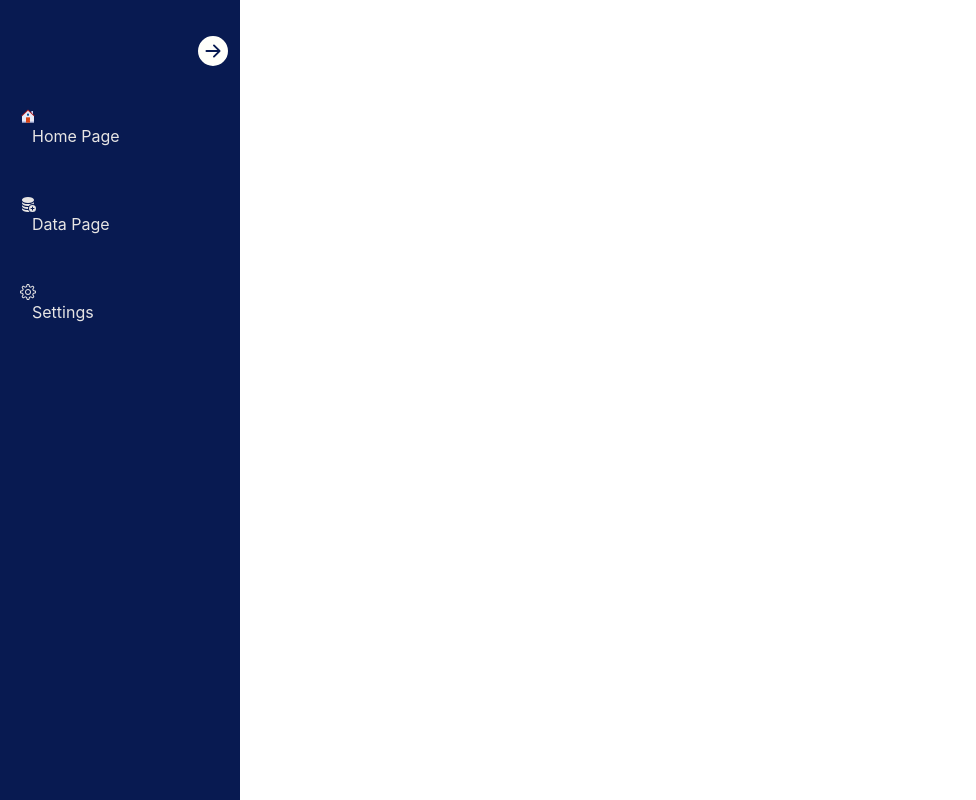
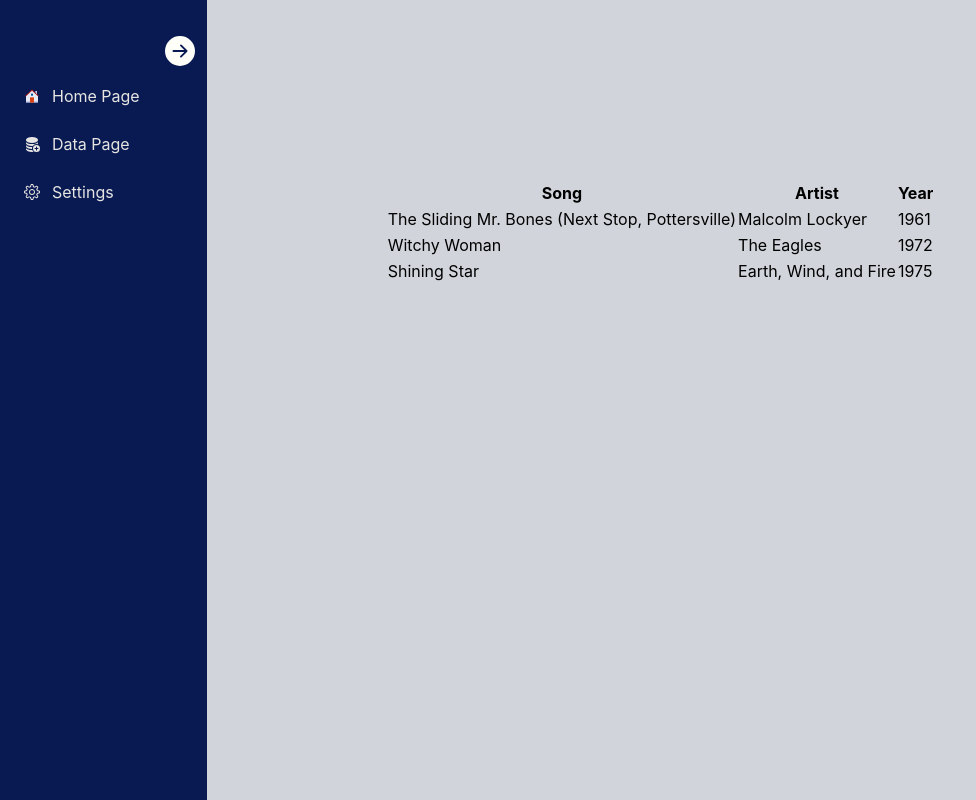
Before and after one commit to ipsitapriyadarsini/xchainmeta_task, a React (Create React App) app: page / in a window 1280 px wide. Shown: the whole page, without its empty margins (0-976 px from the left). Built offline with nearby package versions, Linux system fonts and the light colour scheme.

Commit message:
Added conetext API for state management and changed the theme

```diff
--- a/package.json
+++ b/package.json
@@ -38,6 +38,7 @@
     ]
   },
   "devDependencies": {
-    "tailwindcss": "^3.3.2"
+    "tailwindcss": "^3.3.2",
+    "@babel/plugin-proposal-private-property-in-object":"7.21.0-placeholder-for-preset-env.1"
   }
 }
--- a/src/App.js
+++ b/src/App.js
@@ -1,20 +1,23 @@
 import { Route, Routes } from 'react-router-dom';
 import './App.css';
 import HomePage from './pages/HomePage';
-import Settings from './pages/Settings.Jsx';
+import Settings from './pages/Settings.jsx';
 import DataPage from './pages/DataPage';
 import SideBar from './components/SideBar';
+import { useTheme } from './context';
 
 function App() {
+  const theme = useTheme()
   return (
     <div className="flex">
-      <SideBar>
+      <SideBar />
+      <div className={`p-5  w-full ${!theme.dark ? "bg-gray-300" : "bg-zinc-800"}`}>
         <Routes>
           <Route path="/" exact element={<HomePage />} />
           <Route path="/data" element={<DataPage />} />
           <Route path="/setting" element={<Settings />} />
         </Routes>
-      </SideBar>
+      </div>
     </div>
   );
 }
--- a/src/components/SideBar.jsx
+++ b/src/components/SideBar.jsx
@@ -3,6 +3,7 @@
 import * as fcIcons from "react-icons/fc";
 import * as slIcons from "react-icons/sl";
 import { Link } from 'react-router-dom';
+
 
 
 const menuItems = [
@@ -30,12 +31,12 @@
         onClick={() => setOpen(!open)} />
       <ul className='text-stone-200 mt-10'>
         {menuItems.map((item, index) => (
-          <li className="py-3 flex hover:bg-gray-200 hover:rounded hover:duration-300 hover:text-gray-800" key={index}>
-            <Link to={item.path}>
+          <Link to={item.path} key={index}>
+            <li className="py-3 flex hover:bg-gray-200 hover:rounded hover:duration-300 hover:text-gray-800" >
               <span className='pr-3 pt-1 ml-1'>{item.icon}</span>
               <span className={`duration-500 ${!open && 'hidden'}`}>{item.title}</span>
-            </Link>
-          </li>
+            </li>
+          </Link>
         ))}
       </ul>
     </nav>
--- /dev/null
+++ b/src/context.jsx
@@ -0,0 +1,18 @@
+import { createContext, useContext, useState } from "react"
+
+const ThemeContext = createContext()
+
+//create a custom hook
+export const useTheme = () => useContext(ThemeContext);
+
+
+const ThemeProvider = ({ children }) => {
+    const [dark, setDark] = useState(false)
+
+    return (
+        <ThemeContext.Provider value={{ dark, setDark }}>
+            {children}
+        </ThemeContext.Provider>
+    )
+}
+export default ThemeProvider
--- a/src/index.js
+++ b/src/index.js
@@ -3,14 +3,17 @@
 import './index.css';
 import App from './App';
 import { BrowserRouter } from 'react-router-dom';
+import ThemeProvider from './context';
 
 const root = ReactDOM.createRoot(document.getElementById('root'));
 root.render(
-  <React.StrictMode>
-  <BrowserRouter>
-    <App />
-    </BrowserRouter>
-  </React.StrictMode>
+  <ThemeProvider>
+    <React.StrictMode>
+      <BrowserRouter>
+        <App />
+      </BrowserRouter>
+    </React.StrictMode>
+  </ThemeProvider>
 );
 
 // If you want to start measuring performance in your app, pass a function
--- a/src/pages/HomePage.jsx
+++ b/src/pages/HomePage.jsx
@@ -2,8 +2,33 @@
 
 const HomePage = () => {
   return (
-    <div className='flex items-center'>
-      <h1>Home</h1>
+    <div className='flex items-center m-40'>
+      <table class="table-auto">
+        <thead>
+          <tr>
+            <th>Song</th>
+            <th>Artist</th>
+            <th>Year</th>
+          </tr>
+        </thead>
+        <tbody>
+          <tr>
+            <td>The Sliding Mr. Bones (Next Stop, Pottersville)</td>
+            <td>Malcolm Lockyer</td>
+            <td>1961</td>
+          </tr>
+          <tr>
+            <td>Witchy Woman</td>
+            <td>The Eagles</td>
+            <td>1972</td>
+          </tr>
+          <tr>
+            <td>Shining Star</td>
+            <td>Earth, Wind, and Fire</td>
+            <td>1975</td>
+          </tr>
+        </tbody>
+      </table>
     </div>
   )
 }
--- a/src/pages/Settings.Jsx
+++ b/src/pages/Settings.Jsx
@@ -1,8 +1,21 @@
-import React from 'react'
+import React, { useContext } from 'react'
+import { BsMoonStarsFill, BsSun } from 'react-icons/bs'
+import { useTheme } from "../context"
 
 const Settings = () => {
+
+  const { dark, setDark } = useTheme()
+
   return (
-    <div>Settings</div>
+    <div className='grid place-items-center w-full h-full'>
+      <div className={`w-80 h-40  drop-shadow-xl flex rounded-lg p-4 ${dark ? "bg-neutral-400" : "bg-white"}`}>
+        Change theme
+        <div className='ml-8 mt-2 cursor-pointer text-lg' onClick={() => setDark(!dark)}  >
+          {dark ? <BsMoonStarsFill /> : <BsSun />}
+        </div>
+
+      </div>
+    </div>
   )
 }
 
```
Also changed, not shown: 1 other file (tests, documents, lock files or other folders).
